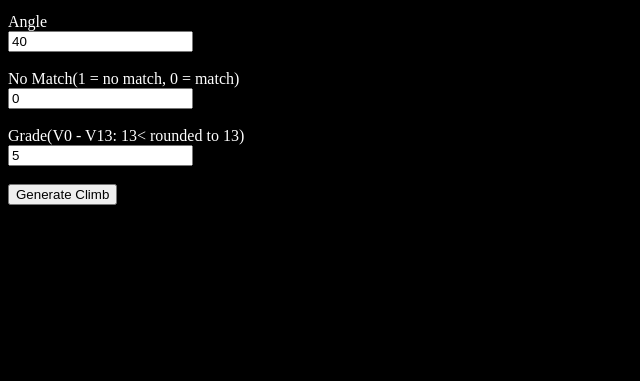
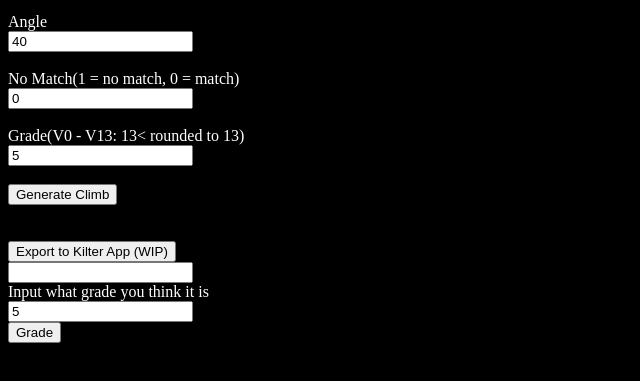
Before and after one commit to CaseyHsieh0620/Kilter-AI, a plain HTML site: page index.html in a window 1280 px wide. Shown: the part 101-482 px from the top of the page, without its empty margins (0-640 px from the left). Drawn offline with Linux system fonts and the light colour scheme.

Commit message:
Add export button and grade input to index.html

```diff
--- a/index.html
+++ b/index.html
@@ -21,6 +21,17 @@
     <br>
 
     <button id ="generate">Generate Climb</button> <br>
+    <br>
+    <br>
+    <button id ="export">Export to Kilter App (WIP)</button> <br>
+    <input type="string" id = "Username" value = ""> <br>
+
+
+    <label>Input what grade you think it is</label> <br>
+    <input type="number" id = "grade" value = "5"> <br>
+    <button id ="grade">Grade</button> <br>
+
+
     <canvas id ="board" width = "950" height = "950"></canvas>
 
 
```
